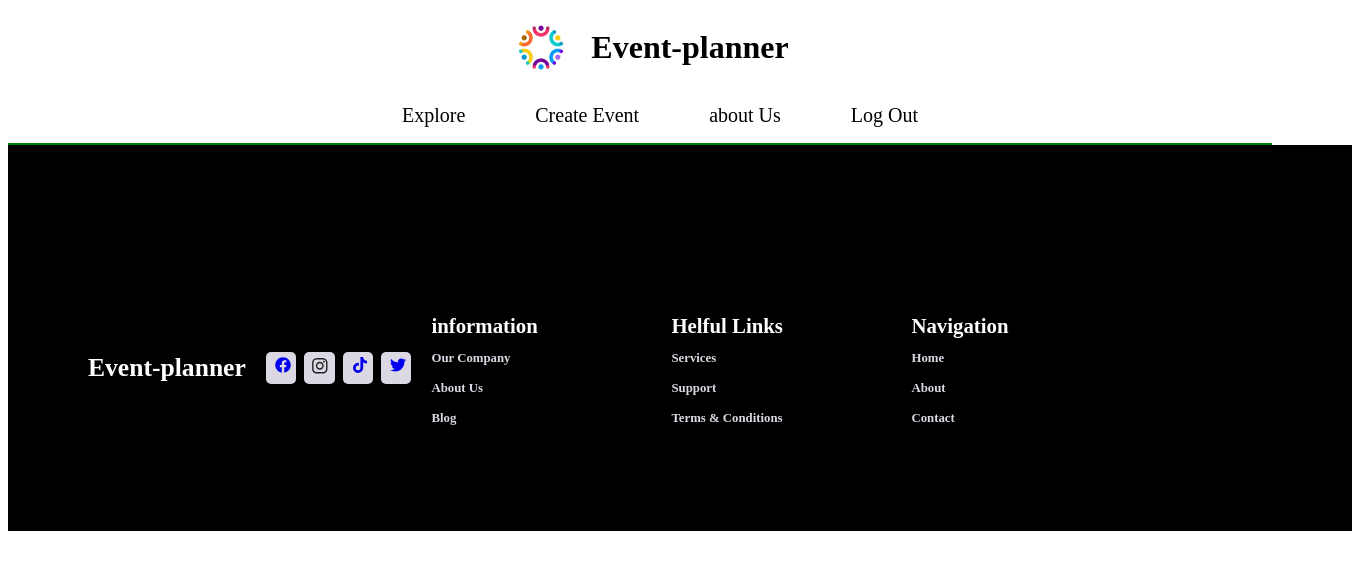
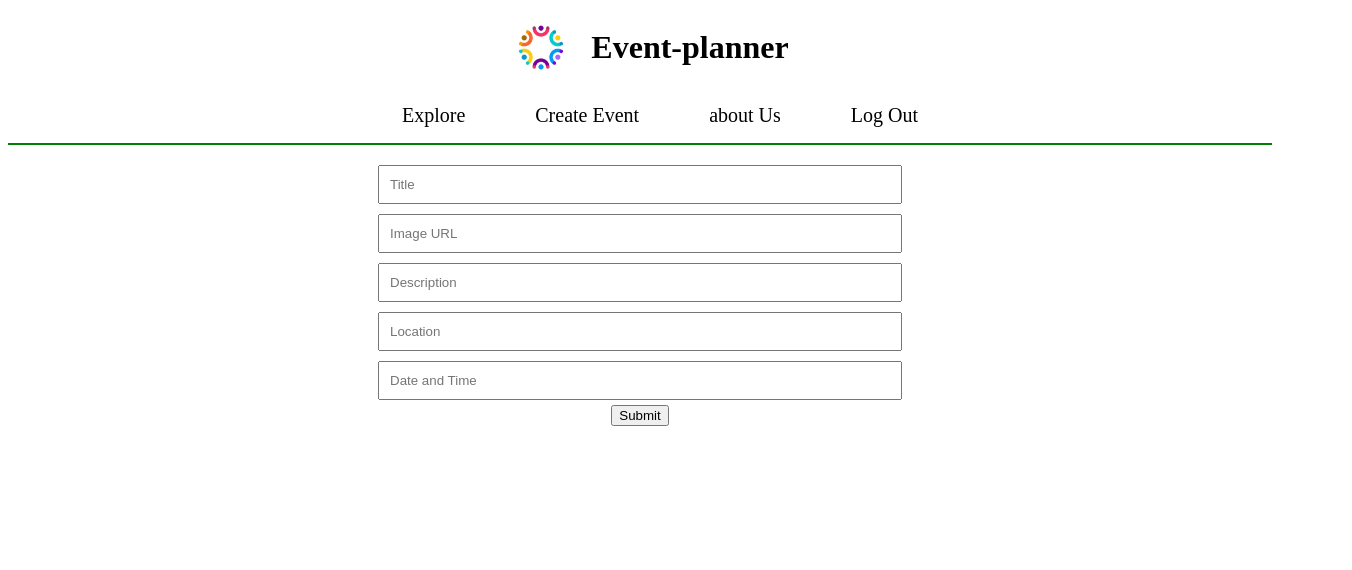
Before and after one commit to iankmani/Event-Planner, a React (Vite) app: page /createEvent in a window 1280 px wide. Shown: the top 570 px of the page, 1352 px wide, since content can reach past the window. Built offline with nearby package versions, Linux system fonts and the light colour scheme.

Commit message:
add create events page

```diff
--- a/package.json
+++ b/package.json
@@ -15,7 +15,8 @@
     "react-dom": "^18.2.0",
     "react-icons": "^5.2.1",
     "react-router-dom": "^6.25.1",
-    "yup": "^1.4.0"
+    "yup": "^1.4.0",
+    "zustand": "^4.5.4"
   },
   "devDependencies": {
     "@types/react": "^18.2.66",
--- a/src/App.jsx
+++ b/src/App.jsx
@@ -2,8 +2,12 @@ import GetStarted from "./Pages/GetStarted/GetStarted";
 import SignUp from "./Pages/SignUp/SignUp";
 import Login from "./Pages/Login/Login";
 import Header from "./Components/Header/Header";
-import Footer from "./Components/Footer/Footer";
+// import Footer from "./Components/Footer/Footer";
+import Explore from "./Pages/Explore/Explore";
+import EventCard from "./Pages/EventCard/EventCard";
+import CreateEvent from "./Pages/CreateEvent/CreateEvent";
 import { BrowserRouter, Route, Routes } from "react-router-dom";
+import "./App.css";
 function App() {
   return (
     <>
@@ -13,8 +17,11 @@ function App() {
           <Route path="/" element={<GetStarted />} />
           <Route path="/signup" element={<SignUp />} />
           <Route path="/login" element={<Login />} />
+          <Route path="/explore" element={<Explore />} />
+          <Route path="/createEvent" element={<CreateEvent />} />
+          <Route path="/event-card" element={<EventCard />} />
         </Routes>
-        <Footer />
+        {/* <Footer /> */}
       </BrowserRouter>
     </>
   );
--- a/src/Components/Header/Header.jsx
+++ b/src/Components/Header/Header.jsx
@@ -19,10 +19,10 @@ const Header = () => {
         <div className="Header_page_navigations">
           <ul className="Header_page_navigations__list">
             <li className="Header_page_navigations__list__item">
-              <Link to="">Explore</Link>
+              <Link to="/explore">Explore</Link>
             </li>
             <li className="Header_page_navigations__list__item">
-              <Link to="">Create Event</Link>
+              <Link to="/createEvent">Create Event</Link>
             </li>
             <li className="Header_page_navigations__list__item">
               <Link to="">about Us</Link>
--- /dev/null
+++ b/src/Pages/CreateEvent/CreateEvent.css
@@ -0,0 +1,22 @@
+.createEventPage {
+  /* border: 2px solid red; */
+  display: flex;
+  flex-direction: column;
+  padding: 5px;
+}
+.createEventForm {
+  display: flex;
+  flex-direction: column;
+  padding: 10px;
+  justify-content: center;
+  align-items: center;
+}
+.CreateEventInputs {
+  padding: 10px;
+  margin: 5px;
+  display: flex;
+  flex-direction: column;
+  justify-content: center;
+  align-items: center;
+  width: 500px;
+}
--- /dev/null
+++ b/src/Pages/CreateEvent/CreateEvent.jsx
@@ -0,0 +1,77 @@
+import React from "react";
+import useStore from "../../Store/store";
+import "./CreateEvent.css";
+import EventCard from "../EventCard/EventCard";
+const CreateEvent = () => {
+  const setEventCard = useStore((state) => state.setEventCard);
+
+  const handleSubmit = (e) => {
+    e.preventDefault();
+    const { title, imageUrl, description, location, dateTime } =
+      e.target.elements;
+    setEventCard({
+      data: {
+        Title: title.value,
+        ImageUrl: imageUrl.value,
+        Description: description.value,
+        Location: location.value,
+        DateTime: dateTime.value,
+      },
+    });
+
+    // console.log(title.value)
+    // console.log(imageUrl.value)
+    // console.log(description.value)
+    // console.log(location.value)
+    // console.log(dateTime.value)
+  };
+  return (
+    <form onSubmit={handleSubmit} className="createEventPage">
+      <div className="createEventForm">
+        <input
+          className="CreateEventInputs"
+          type="text"
+          name="title"
+          placeholder="Title"
+          // value={formData.Title}
+          // onChange={handleChange}
+        />
+        <input
+          className="CreateEventInputs"
+          type="text"
+          name="imageUrl"
+          placeholder="Image URL"
+          // value={formData.ImageUrl}
+          // onChange={handleChange}
+        />
+        <input
+          className="CreateEventInputs"
+          type="text"
+          name="description"
+          placeholder="Description"
+          // value={formData.Description}
+          // onChange={handleChange}
+        />
+        <input
+          className="CreateEventInputs"
+          type="text"
+          name="location"
+          placeholder="Location"
+          // value={formData.Location}
+          // onChange={handleChange}
+        />
+        <input
+          className="CreateEventInputs"
+          type="text"
+          name="dateTime"
+          placeholder="Date and Time"
+          // value={formData.DateTime}
+          // onChange={handleChange}
+        />
+        <button type="submit">Submit</button>
+      </div>
+    </form>
+  );
+};
+
+export default CreateEvent;
--- /dev/null
+++ b/src/Pages/EventCard/EventCard.css
@@ -0,0 +1,46 @@
+@import url("https://fonts.googleapis.com/css2?family=DM+Sans:ital,opsz,wght@0,9..40,100..1000;1,9..40,100..1000&display=swap");
+/* font-family: "DM Sans", sans-serif; */
+.card-container {
+  width: 300px;
+  overflow: hidden;
+  box-shadow: 0px 0px 15px -5px;
+  border-radius: 10px;
+  margin: 20px;
+}
+.image-container {
+  overflow: hidden;
+  height: 200px;
+}
+.card-content {
+  margin: 1rem;
+  /* margin-top: 0.5rem; */
+}
+.card-description {
+  font-size: 0.8rem;
+  color: green;
+}
+.card-content h1 {
+  font-family: "DM Sans", sans-serif;
+  color: blue;
+}
+h3,
+p {
+  margin: 0;
+  padding: 0;
+}
+.card-title {
+  margin-bottom: 0.5rem;
+}
+.Image {
+  width: 100%;
+  height: 100%;
+}
+.card-date {
+  margin: 5px;
+}
+.card-location {
+  margin: 5px;
+}
+.card-description {
+  padding: 5px;
+}
--- /dev/null
+++ b/src/Pages/EventCard/EventCard.jsx
@@ -0,0 +1,36 @@
+import React from "react";
+import "./EventCard.css";
+import { FaLocationDot } from "react-icons/fa6";
+import { MdOutlinePendingActions } from "react-icons/md";
+import useStore from "../../Store/store";
+
+const EventCard = () => {
+  const event = useStore((state) => state.eventCard);
+  return (
+    <div className="card-container">
+      <div className="image-container">
+        <img src={event.ImageUrl} alt={event.Title} className="Image" />
+      </div>
+      <div className="card-content">
+        <div className="card-title">
+          <h1>{event.Title}</h1>
+        </div>
+        <div className="card-description">
+          <p>{event.Description}</p>
+        </div>
+        <div className="card-location">
+          <p>
+            <FaLocationDot /> {event.Location}
+          </p>
+        </div>
+        <div className="card-date">
+          <p>
+            <MdOutlinePendingActions /> {event.DateTime}
+          </p>
+        </div>
+      </div>
+    </div>
+  );
+};
+
+export default EventCard;
--- /dev/null
+++ b/src/Pages/Explore/Explore.css
@@ -0,0 +1,6 @@
+.explore-page {
+  display: flex;
+  flex-direction: column;
+  align-items: center;
+  gap: 20px;
+}
--- /dev/null
+++ b/src/Pages/Explore/Explore.jsx
@@ -0,0 +1,17 @@
+import React from "react";
+import EventCard from "../EventCard/EventCard";
+import "./Explore.css";
+
+const Explore = () => {
+  return (
+    <>
+      <div className="explore-page">
+        <h2>hello world</h2>
+
+        <EventCard />
+      </div>
+    </>
+  );
+};
+
+export default Explore;
--- a/src/Pages/GetStarted/GetStarted.jsx
+++ b/src/Pages/GetStarted/GetStarted.jsx
@@ -1,6 +1,7 @@
 import React from "react";
 import "./GetStarted.css";
 import image from "../../assets/design.jpeg";
+import { Link } from "react-router-dom";
 
 const GetStarted = () => {
   return (
@@ -9,7 +10,9 @@ const GetStarted = () => {
         <div className="GetStarted_image">
           <img src={image} alt="" className="GetStarted_img" />
         </div>
-        <button className="GetStarted_button">Get Started</button>
+        <button className="GetStarted_button">
+          <Link to="/signup">Get Started</Link>
+        </button>
       </div>
     </div>
   );
--- /dev/null
+++ b/src/Store/store.js
@@ -0,0 +1,15 @@
+import { create } from "zustand";
+import CultureSunday from "../assets/CultureSunday.jpeg";
+
+const useStore = create((set) => ({
+  eventCard: {
+    Title: "Cultural Sunday",
+    Description: "have fun in the event",
+    DateTime: "30th July 7AM",
+    Location: "Nairobi",
+    ImageUrl: [CultureSunday],
+  },
+  setEventCard: (eventCard) => set({ eventCard }),
+}));
+
+export default useStore;
```
Also changed, not shown: src/assets/profile.jpeg (added), 1 other file (tests, documents, lock files or other folders).
